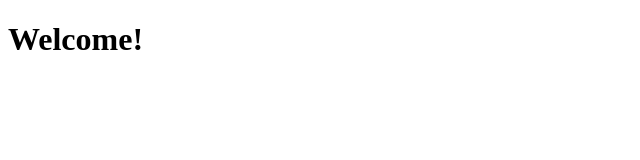
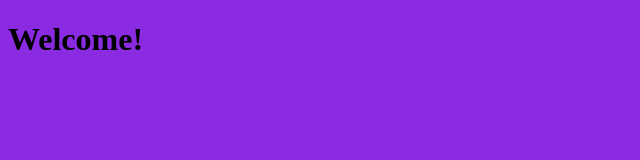
Before and after one commit to Topash15/topash15.github.io, a plain HTML site: page index.html in a window 1280 px wide. Shown: the whole page, without its empty margins (0-640 px from the left). Drawn offline with Linux system fonts and the light colour scheme.

Commit message:
linked css to html

```diff
--- a/index.html
+++ b/index.html
@@ -1,9 +1,12 @@
 <!DOCTYPE html>
+<html lang="en"></html>
 <head>
     <meta charset="UTF-8"/>
     <title>Personal Git Repo</title>
+    <link rel=stylesheet href="assets/style.css"/>
 </head>
 
 <body>
     <h1>Welcome!</h1>
 </body>
+</html>
```
